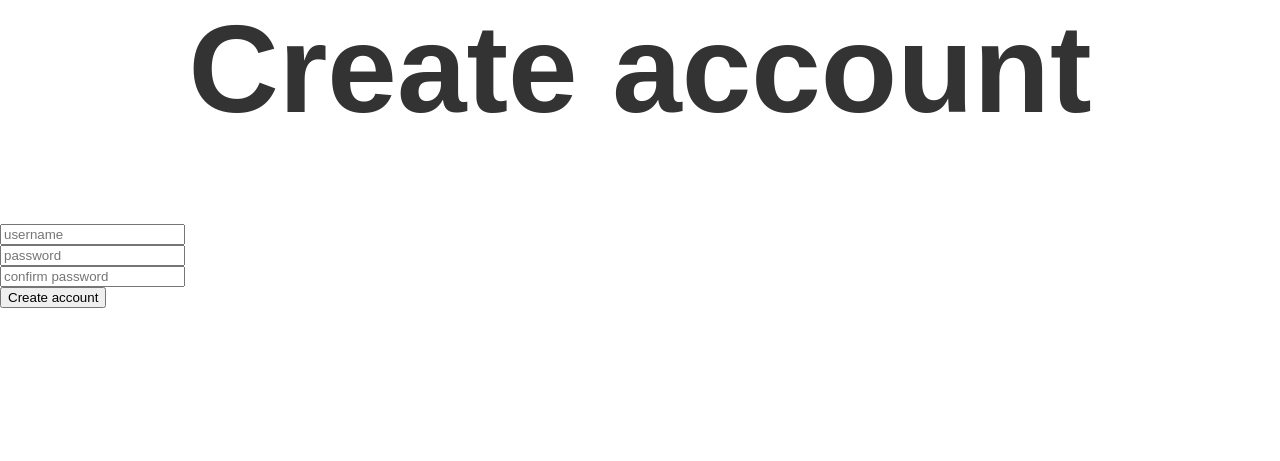
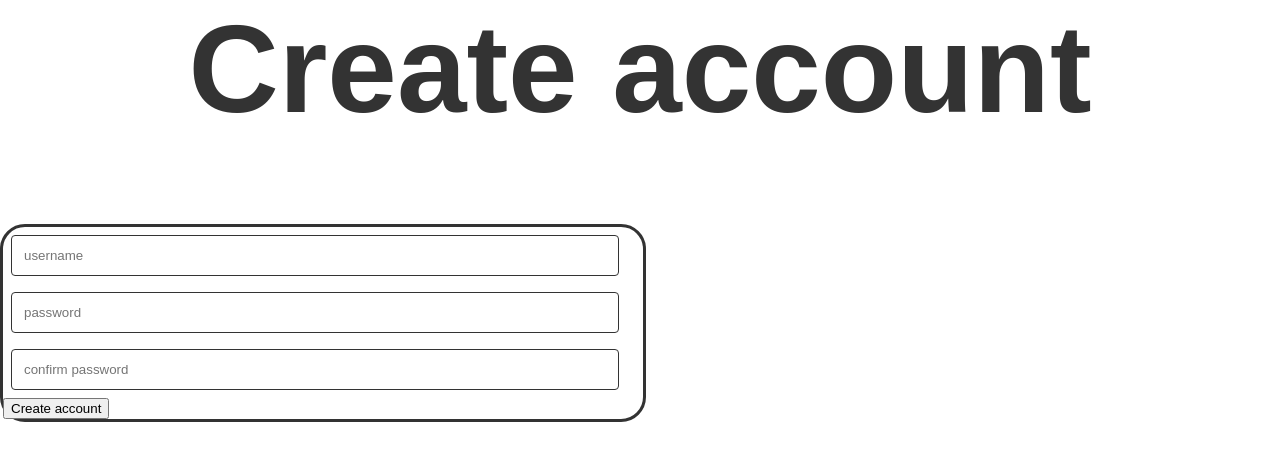
Before and after one commit to AJVEATS/WP_Assignment, a PHP site: page /createAccount.php in a window 1280 px wide. Shown: the part 263-724 px from the top of the page. Run offline with PHP 8.4, Linux system fonts and the light colour scheme.

Commit message:
Finished project structure - General working in project - Created file edit.css - Created file edit.php - Created file main.css - Created file main.php - Created file search.php - Created file view.css - Created file view.php - Deleted file newUser.php

```diff
--- a/about.php
+++ b/about.php
@@ -12,11 +12,12 @@
         <div class="navigationBar" id="navigationBar">
             <a href="index.php" class="active">Home</a>
             <a href="about.php" class="active">About us</a>
+            <a href="createAccount.php" class="active">Create account</a>
             <div class="loginContainer">
-                <form action="login.php">
+                <form action="login.php" method="POST">
                     <input type="text" placeholder="Username" name="username">
                     <input type="text" placeholder="Password" name="password">
-                    <button type="submit">Login</button>
+                    <button type="submit" name="userLogin" value="submit">Login</button>
                 </form>
             </div>
         </div>
--- a/createAccount.php
+++ b/createAccount.php
@@ -5,29 +5,40 @@
         <link rel="stylesheet" href="static/css/createAccount.css">
         <link rel="stylesheet" href="static/css/navigationBar.css">
     </head>
-    <?php
-
-    ?>
     <body>
         <div class="navigationBar" id="navigationBar">
             <a href="index.php" class="active">Home</a>
             <a href="about.php" class="active">About us</a>
             <div class="loginContainer">
-                <form action="login.php">
+                <form action="login.php" method="POST">
                     <input type="text" placeholder="Username" name="username">
                     <input type="text" placeholder="Password" name="password">
-                    <button type="submit">Login</button>
+                    <button type="submit" name="userLogin" value="submit">Login</button>
                 </form>
             </div>
         </div>
         <h1>Create account</h1>
-        <div class="newUser" id="newUser">
-            <form action="newUser.php" method="POST">
-                <input type="text" name="newUsername" placeholder="username"><br>
-                <input type="password" name="newPassword" placeholder="password"><br>
-                <input type="password" name="newPasswordConfirm" placeholder="confirm password"><br>
-                <button type="submit" name="newUser" value="submit">Create account</button>
+        <div class="newUserForm">
+            <form action="createAccount.php" method="POST">
+                <input type="text" placeholder="username" name="newUsername"><br>
+                <input type="password" placeholder="password" name="newPassword"><br>
+                <input type="password" placeholder="confirm password" name="newPasswordConfirm"><br>
+                <button type="submit" name="newUserButton" value="submit">Create account</button>
             </form>
+            <?php
+                if (isset($_POST['newUserButton'])) {
+                    if ($_POST['newPassword'] === $_POST['newPasswordConfirm']) {
+                        $username = $_POST['newUsername'];
+                        $password = $_POST['newPassword'];
+                        $passwordConfirm = $_POST['newPasswordConfirm'];
+                        echo "<p>Username: " . $username . "<br>Password: " . $password . "<br>Confirm password: " . $passwordConfirm . "</p>";
+                    } else {
+                        echo '<script type="text/javascript">
+                                alert("Passwords do not match please enter your password in again")
+                              </script>';
+                    }
+                }
+            ?>
         </div>
     </body>
 </html>
--- /dev/null
+++ b/edit.php
@@ -0,0 +1 @@
+<?php
--- /dev/null
+++ b/main.php
@@ -0,0 +1 @@
+<?php
--- /dev/null
+++ b/search.php
@@ -0,0 +1 @@
+<?php
--- a/static/css/createAccount.css
+++ b/static/css/createAccount.css
@@ -10,3 +10,28 @@ h1 {
     font-size: 125px;
     padding-bottom: 0;
 }
+.newUserForm {
+    border-style: solid;
+    border-color: #333333;
+    border-radius: 25px;
+    width: 50%;
+    justify-content: center;
+}
+.newUserForm input[type=text], [type=password] {
+    width: 95%;
+    padding: 12px;
+    margin: 8px;
+    display: inline-block;
+    border: 1px solid #333333;
+    border-radius: 4px;
+    box-sizing: border-box;
+    align-items: center;
+}
+.newUserButton {
+    width: 20%;
+    padding: 12px;
+    margin: 8px;
+    border: 1px solid #333333;
+    border-radius: 4px;
+    box-sizing: border-box;
+}
--- /dev/null
+++ b/view.php
@@ -0,0 +1 @@
+<?php
```
Also changed, not shown: newUser.php (deleted, +0 -11 lines), index.php (indentation only), static/css/edit.css (added), static/css/main.css (added), static/css/view.css (added).
